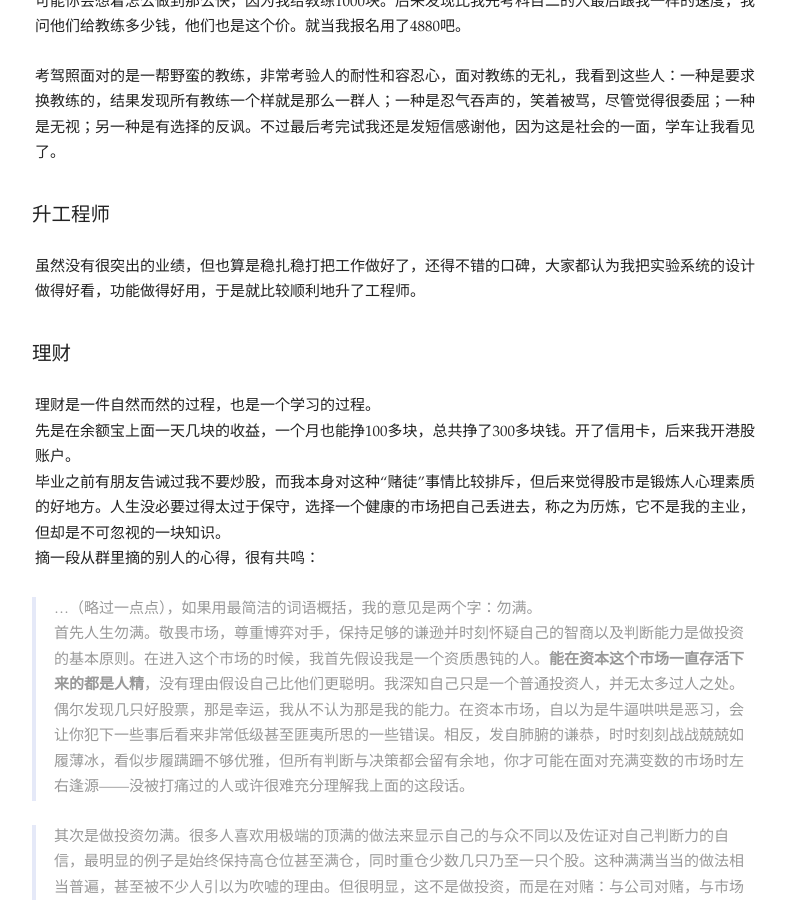
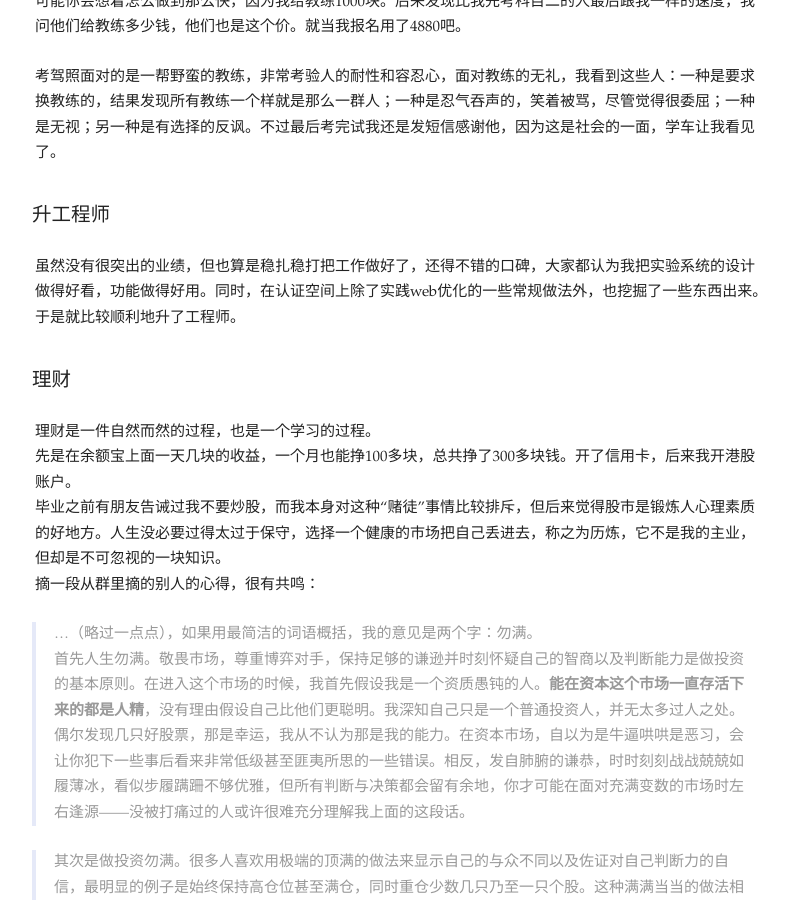
Before and after one commit to kenshinlin/archives, a Jekyll site: the page built from _posts/2014-2-6-a-new-year.md, in a window 1280 px wide and 900 px high, scrolled down 2426 px. Shown: the whole window, without its empty margins (238-1027 px from the left). Built offline with Jekyll 4.4.1, drawn with Linux system fonts in a browser that asks for light colours; comment, search, counter and statistics services are not loaded.

Commit message:
Update 2014-2-6-a-new-year.md

```diff
--- a/_posts/2014-2-6-a-new-year.md
+++ b/_posts/2014-2-6-a-new-year.md
@@ -51,7 +51,8 @@ title:  2013这一年
 考驾照面对的是一帮野蛮的教练，非常考验人的耐性和容忍心，面对教练的无礼，我看到这些人：一种是要求换教练的，结果发现所有教练一个样就是那么一群人；一种是忍气吞声的，笑着被骂，尽管觉得很委屈；一种是无视；另一种是有选择的反讽。不过最后考完试我还是发短信感谢他，因为这是社会的一面，学车让我看见了。
 
 ##升工程师
-虽然没有很突出的业绩，但也算是稳扎稳打把工作做好了，还得不错的口碑，大家都认为我把实验系统的设计做得好看，功能做得好用，于是就比较顺利地升了工程师。
+虽然没有很突出的业绩，但也算是稳扎稳打把工作做好了，还得不错的口碑，大家都认为我把实验系统的设计做得好看，功能做得好用。同时，在认证空间上除了实践web优化的一些常规做法外，也挖掘了一些东西出来。
+于是就比较顺利地升了工程师。
 
 ##理财
 理财是一件自然而然的过程，也是一个学习的过程。<br />
```
